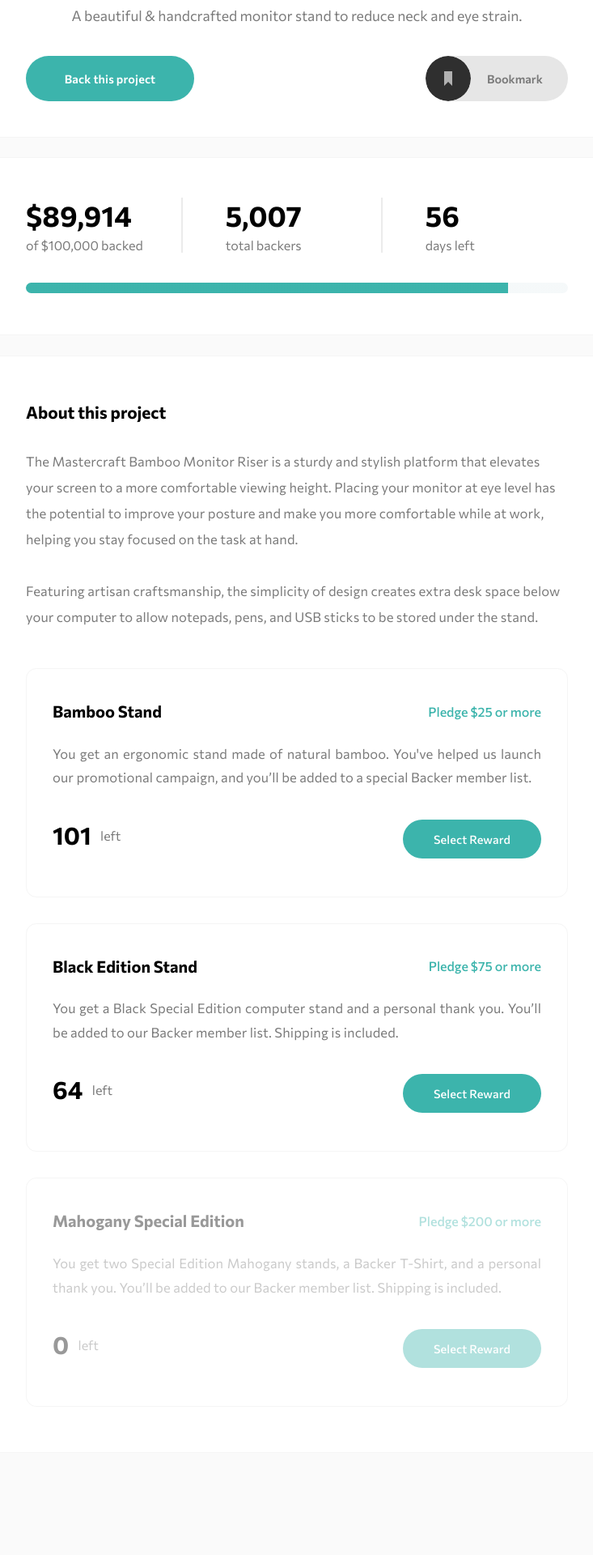
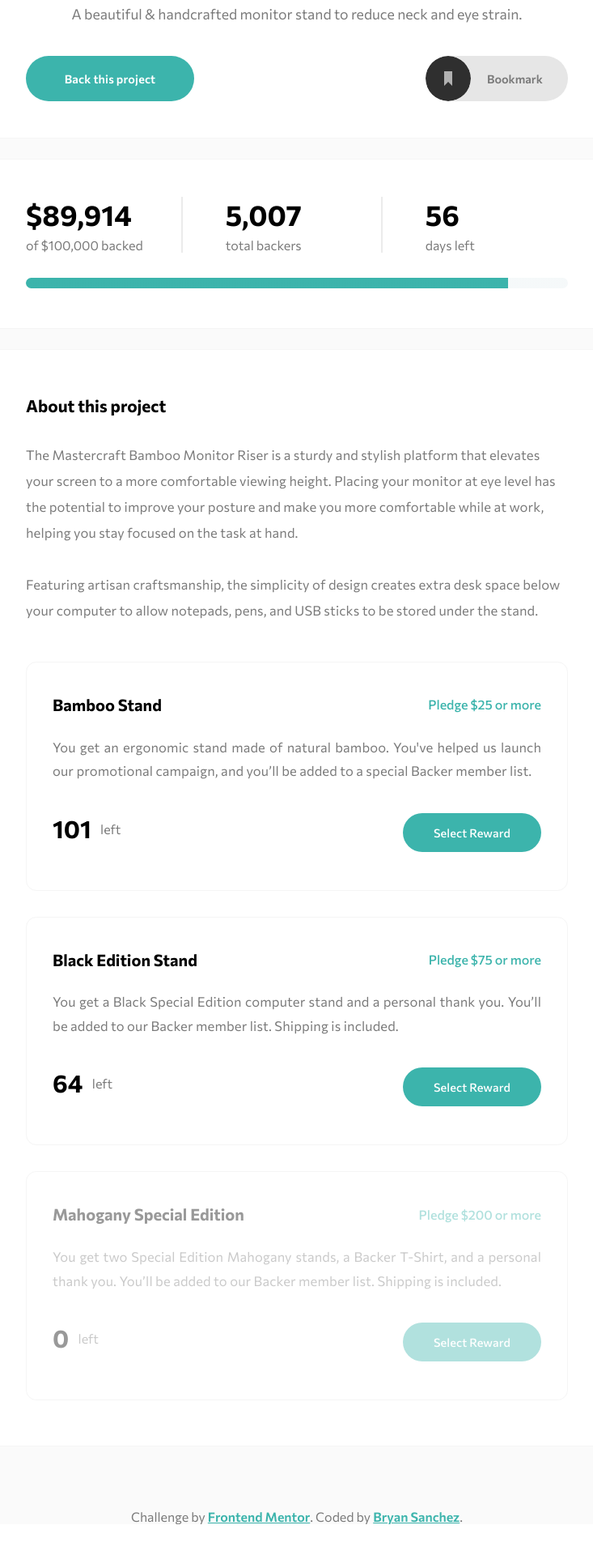
Before and after one commit to 0-BSCode/crowdfunding-product-page, a React (Create React App) app: page / in a window 1280 px wide. Shown: the part 422-2342 px from the top of the page at 81% size, without its empty margins (273-1006 px from the left). After the commit the page ends 2304 px from the top, so only its background shows below. Built offline with nearby package versions, Linux system fonts and the light colour scheme.

Commit message:
Revised app layout

```diff
--- a/src/assets/styles/styles.css
+++ b/src/assets/styles/styles.css
@@ -48,9 +48,9 @@
 
 .app {
   position: relative;
-  min-height: 3000px;
-  display: grid;
-  grid-template-rows: 1fr 4.4fr;
+  height: -webkit-fit-content;
+  height: -moz-fit-content;
+  height: fit-content;
   background-color: #fafafa;
   font-family: CommissionerR;
 }
@@ -59,6 +59,8 @@
   position: absolute;
   width: 100%;
   height: 100%;
+  top: 0;
+  left: 0;
   background-color: rgba(0, 0, 0, 0.5);
 }
 
@@ -67,8 +69,9 @@
   position: relative;
   background-image: url("../images/image-hero-desktop.jpg");
   background-repeat: no-repeat;
-  background-size: contain;
+  background-size: cover;
   background-position: top center;
+  height: 26rem;
 }
 .header__navbar {
   display: flex;
@@ -101,12 +104,12 @@
 /*----- MAIN CARDS -----*/
 .container {
   position: relative;
+  top: -6rem;
   width: 48rem;
   height: 118rem;
   margin: 0 auto;
-  top: -14rem;
   display: grid;
-  grid-template-rows: 1.2fr 1fr 5.7fr;
+  grid-template-rows: 1.3fr 1fr 5.7fr;
   grid-row-gap: 1.56rem;
 }
 .container > * {
@@ -134,6 +137,8 @@
   align-self: start;
   font-size: 1.1rem;
   color: #7a7a7a;
+  position: relative;
+  top: 0.2rem;
 }
 .title__btn-list {
   list-style-type: none;
@@ -628,11 +633,22 @@
   cursor: pointer;
 }
 
-.attribution {
-  font-size: 11px;
+.footer {
+  position: absolute;
+  bottom: 0;
   text-align: center;
+  display: block;
+  width: 100%;
+  font-size: 1rem;
+  color: #7a7a7a;
 }
-
-.attribution a {
-  color: #3e52a3;
+.footer a {
+  color: #3cb4ac;
+  transition: all 0.2s;
+  font-family: CommissionerSB;
+  text-decoration: underline;
+}
+.footer a:hover {
+  color: #147b74;
+  cursor: pointer;
 }/*# sourceMappingURL=styles.css.map */
--- a/src/assets/styles/styles.scss
+++ b/src/assets/styles/styles.scss
@@ -15,9 +15,7 @@
 
 .app {
     position: relative;
-    min-height: 3000px;
-    display: grid;
-    grid-template-rows: 1fr 4.4fr;
+    height: fit-content;
     background-color: hsl(0%, 0%, 98%);
     font-family: CommissionerR;
 }
@@ -26,6 +24,8 @@
     position: absolute;
     width: 100%;
     height: 100%;
+    top: 0;
+    left: 0;
     background-color: rgba(0,0,0,0.5);
 }
 
@@ -35,8 +35,9 @@
     position: relative;
     background-image: url("../images/image-hero-desktop.jpg");
     background-repeat: no-repeat;
-    background-size: contain;
+    background-size: cover;
     background-position: top center;
+    height: 26rem;
 
     &__navbar {
         display: flex;
@@ -76,12 +77,12 @@
 
 .container {
     position: relative;
+    top: -6rem;
     width: 48rem;
     height: 118rem;
     margin: 0 auto;
-    top: -14rem;
     display: grid;
-    grid-template-rows: 1.2fr 1fr 5.7fr;
+    grid-template-rows: 1.3fr 1fr 5.7fr;
     grid-row-gap: 1.56rem;
 
     & > * {
@@ -112,6 +113,8 @@
         align-self: start;
         font-size: 1.1rem;
         color: colors.$dark-gray;
+        position: relative;
+        top: 0.2rem;
     }
 
     &__btn-list {
@@ -693,10 +696,24 @@
     }
 }
 
-.attribution {
-    font-size: 11px;
+.footer {
+    position: absolute;
+    bottom: 0;
     text-align: center;
+    display: block;
+    width: 100%;
+    font-size: 1rem;
+    color: colors.$dark-gray;
+
+    & a {
+        color: colors.$moderate-cyan;
+        transition: all 0.2s;
+        font-family: CommissionerSB;
+        text-decoration: underline;
+
+        &:hover {
+            color: colors.$dark-cyan;
+            cursor: pointer;
+        }
+    }
 }
-.attribution a {
-    color: hsl(228, 45%, 44%);
-}
```
Also changed, not shown: 1 other file (tests, documents, lock files or other folders).
